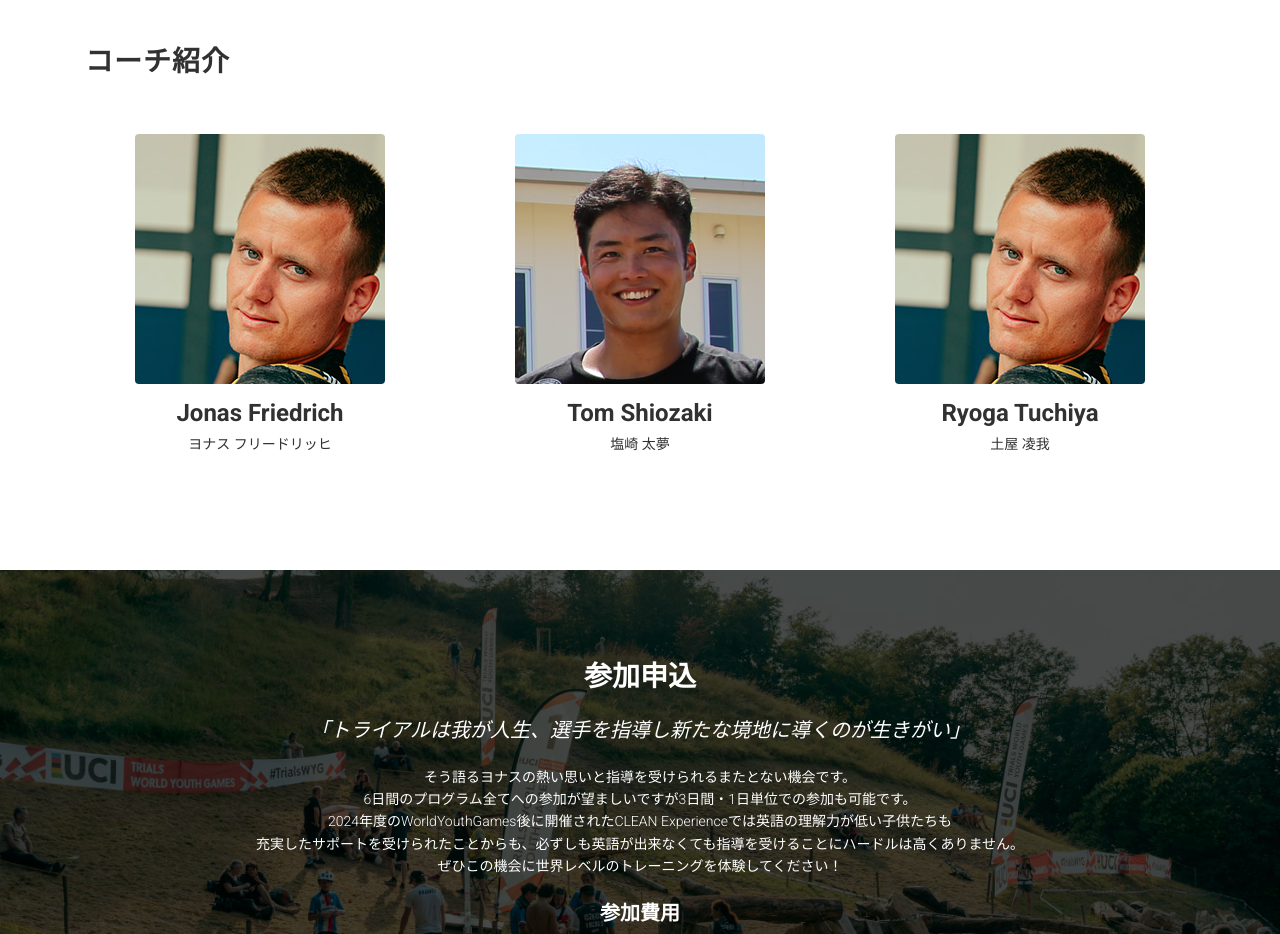
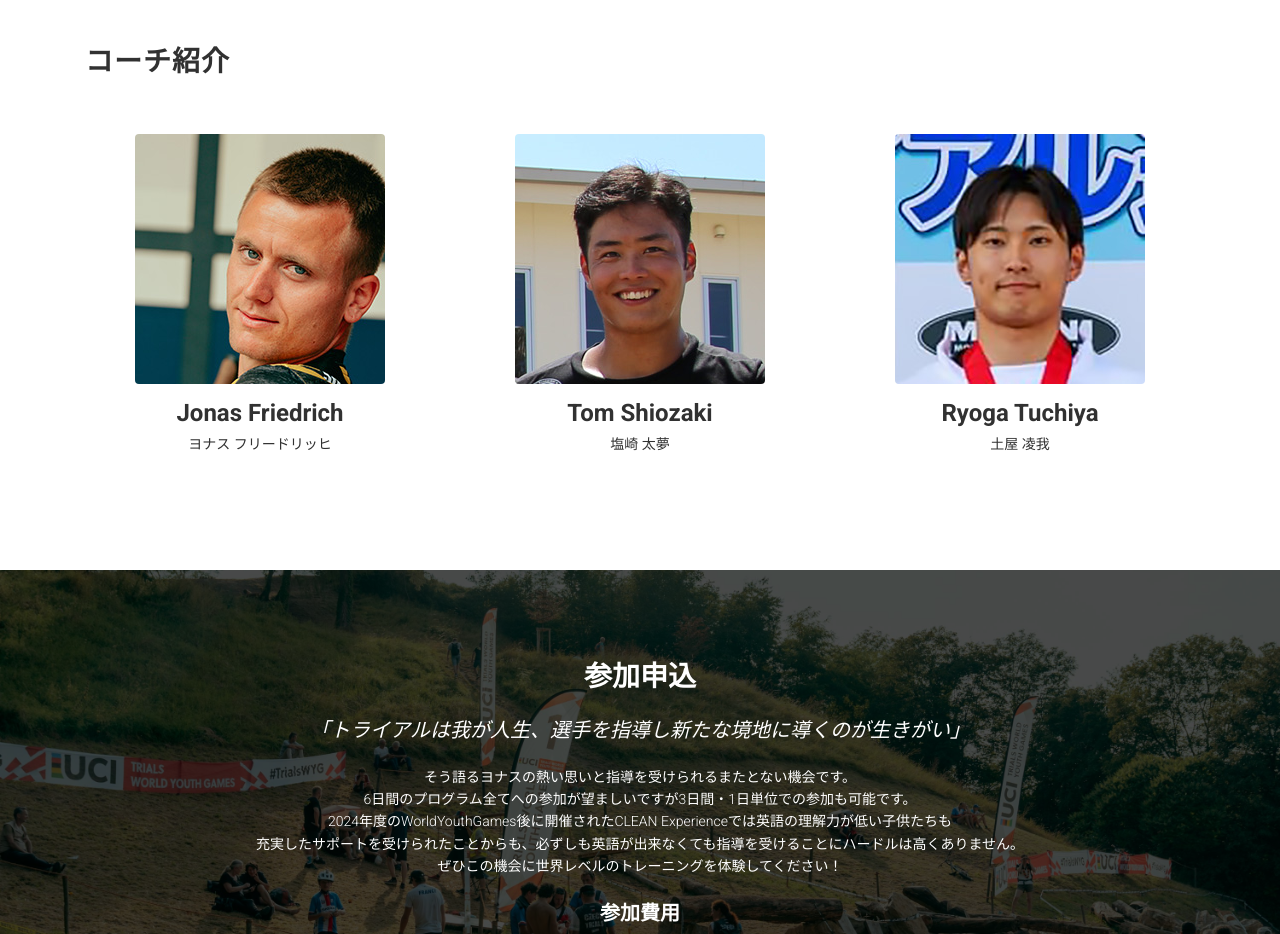
Before and after one commit to itasan/jofr-j, a website: page index.html in a window 1280 px wide. Shown: the part 2180-3114 px from the top of the page. Drawn offline with nearby package versions, Linux system fonts and the light colour scheme.

Commit message:
選手画像追加

```diff
--- a/index.html
+++ b/index.html
@@ -242,7 +242,7 @@
                 <img
                   alt=""
                   class="img-responsive center-block rounded"
-                  src="assets/images/jonas.jpg"
+                  src="assets/images/ryoga.jpg"
                 />
               </figure>
 
```
Also changed, not shown: assets/images/ryoga.jpg (added).
